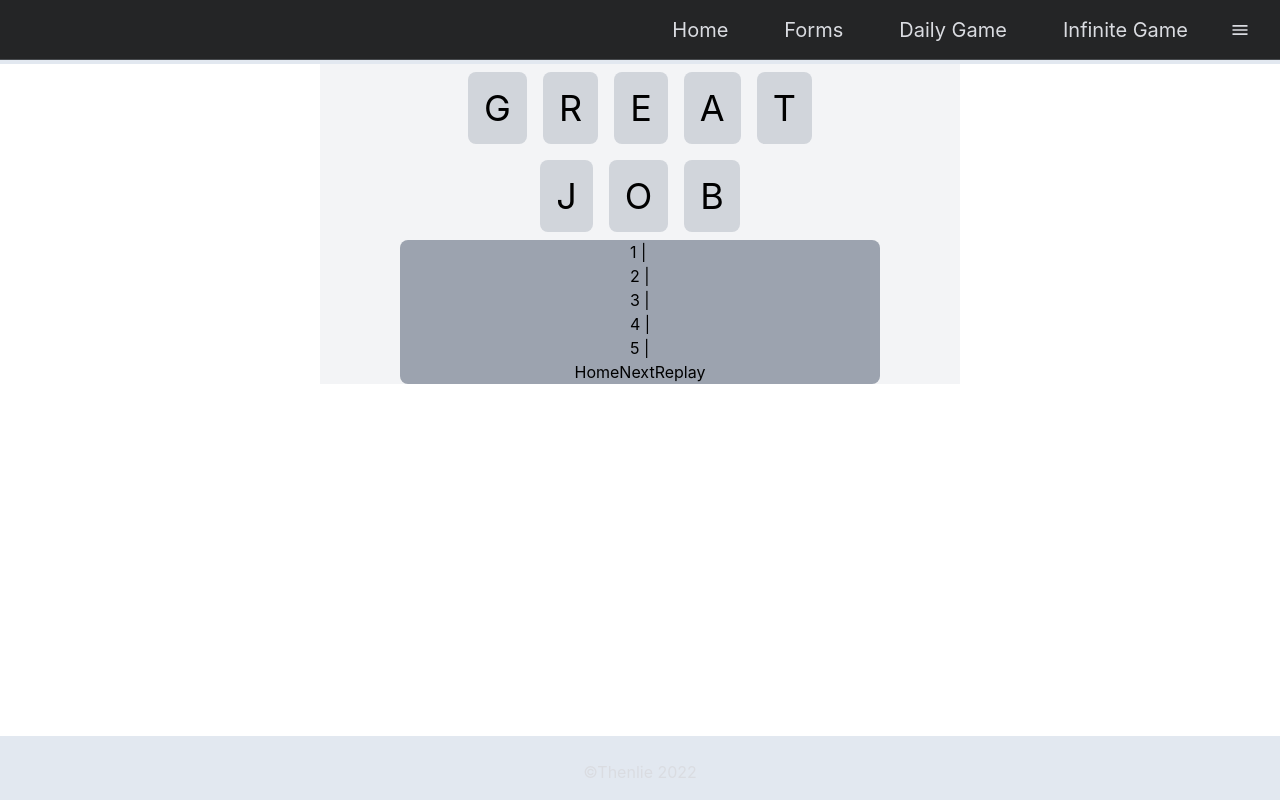
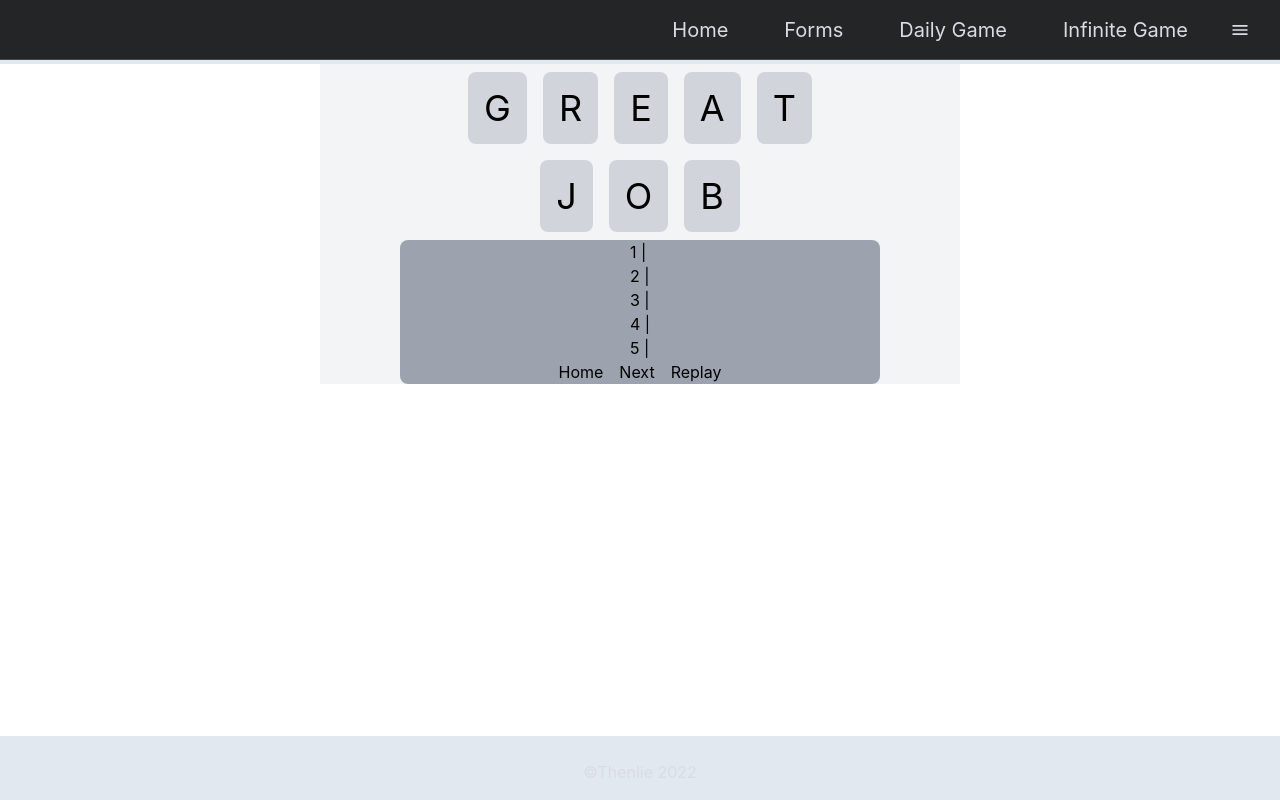
Before and after one commit to Thenlie/turtle, a React (Create React App) app in the folder client/: page /endgame in a window 1280 px wide. Built offline with nearby package versions, Linux system fonts and the light colour scheme; no server answers.

Commit message:
margin to buttons

```diff
--- a/client/src/components/EndGame/GameInfo/GameInfo.jsx
+++ b/client/src/components/EndGame/GameInfo/GameInfo.jsx
@@ -32,9 +32,9 @@ const GameInfo = () => {
                         </ul>
                     </div>
                     <div>
-                        <button>Home</button>
-                        <button>Next</button>
-                        <button>Replay</button>
+                        <button className='mx-2'>Home</button>
+                        <button className='mx-2'>Next</button>
+                        <button className='mx-2'>Replay</button>
                     </div>
                 </div>
             </div>
```
